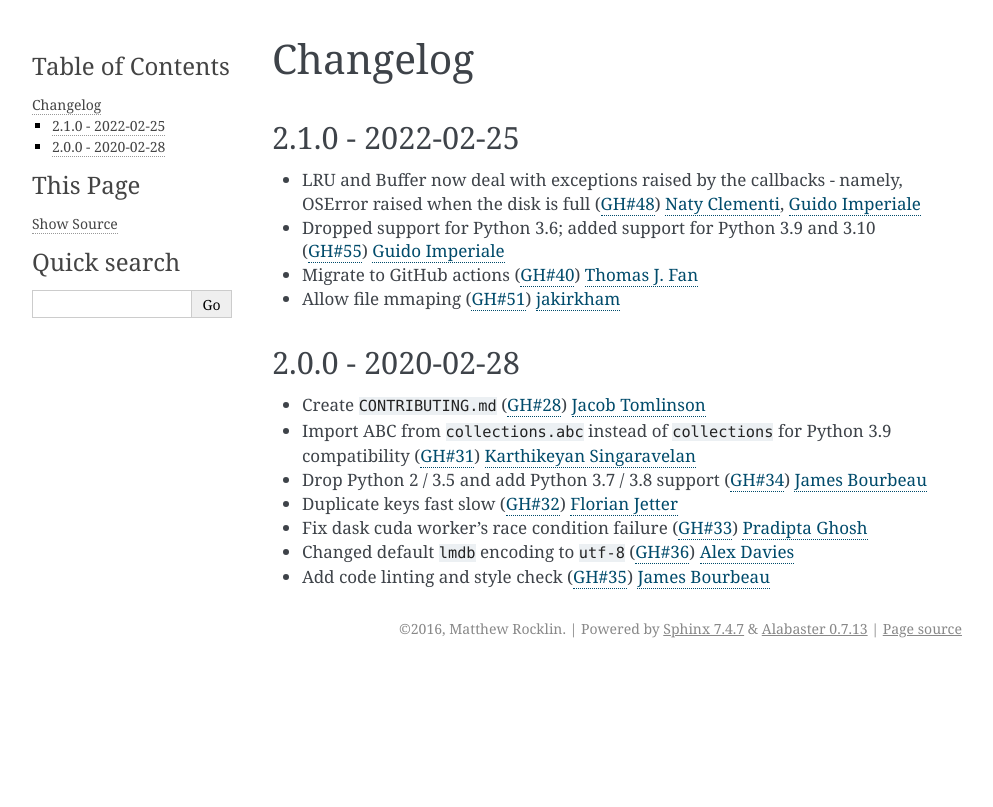
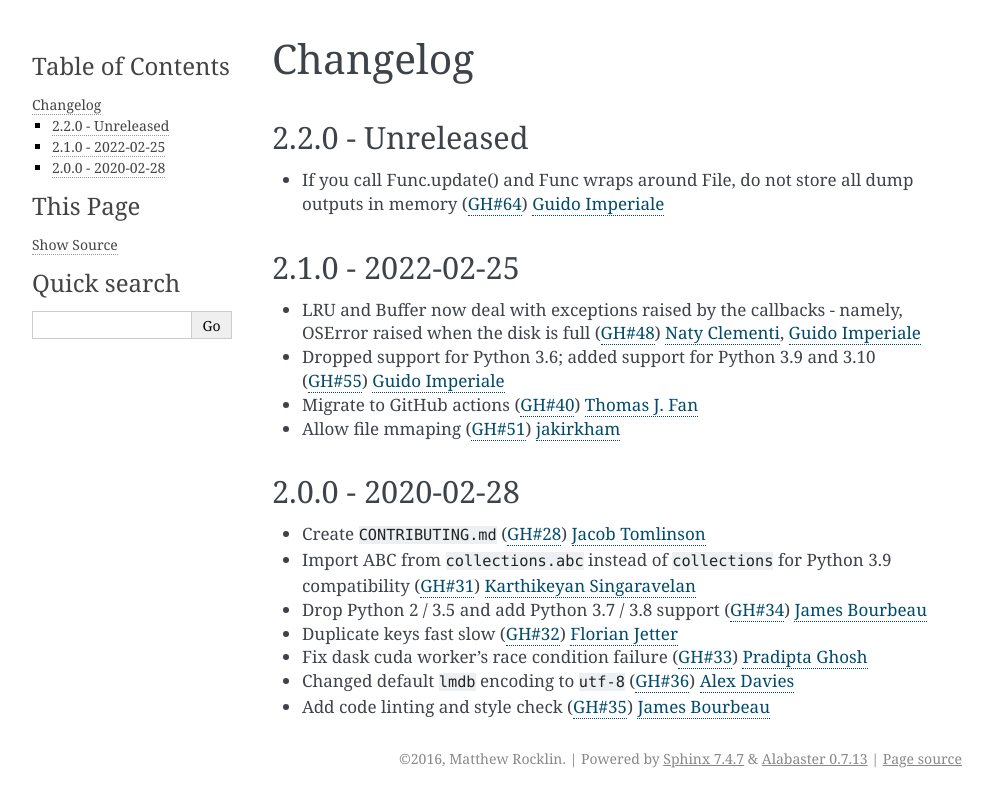
Before and after one commit to dask/zict, a Sphinx documentation site: the page built from doc/source/changelog.rst, in a window 1280 px wide. Shown: the top 807 px of the page, without its empty margins (148-1141 px from the left). Built offline with Sphinx 7.4.7, drawn with Linux system fonts in a browser that asks for light colours.

Commit message:
changelog

```diff
--- a/doc/source/changelog.rst
+++ b/doc/source/changelog.rst
@@ -1,5 +1,11 @@
 Changelog
 =========
+
+2.2.0 - Unreleased
+------------------
+- If you call Func.update() and Func wraps around File, do not store all dump outputs in
+  memory (:pr:`64`) `Guido Imperiale`_
+
 
 2.1.0 - 2022-02-25
 ------------------
```
